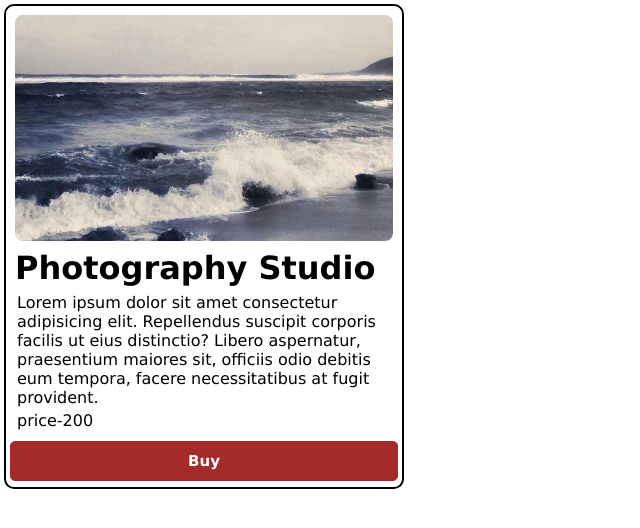
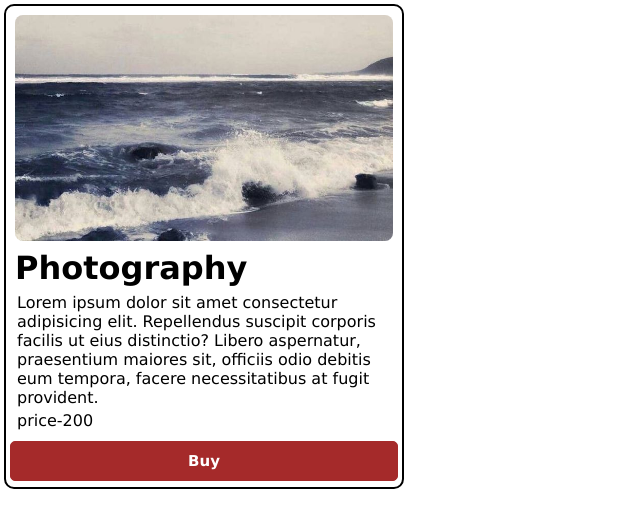
Before and after one commit to 2003rohitsingh/simple-card, a plain HTML site: page index.html in a window 1280 px wide. Shown: the whole page, without its empty margins (0-640 px from the left). Drawn offline with Linux system fonts and the light colour scheme.

Commit message:
changed heading

```diff
--- a/index.html
+++ b/index.html
@@ -11,7 +11,7 @@
         <div class="main">
             <img class="image" src="sea banner !.jpg" alt="Nature">
 
-                <h1>Photography Studio</h1>
+                <h1>Photography </h1>
                 <section class="sec">
                     <p>Lorem ipsum dolor sit amet consectetur adipisicing elit. Repellendus suscipit corporis facilis ut eius distinctio? Libero aspernatur, praesentium maiores sit, officiis odio debitis eum tempora, facere necessitatibus at fugit provident.</p>
 
```
